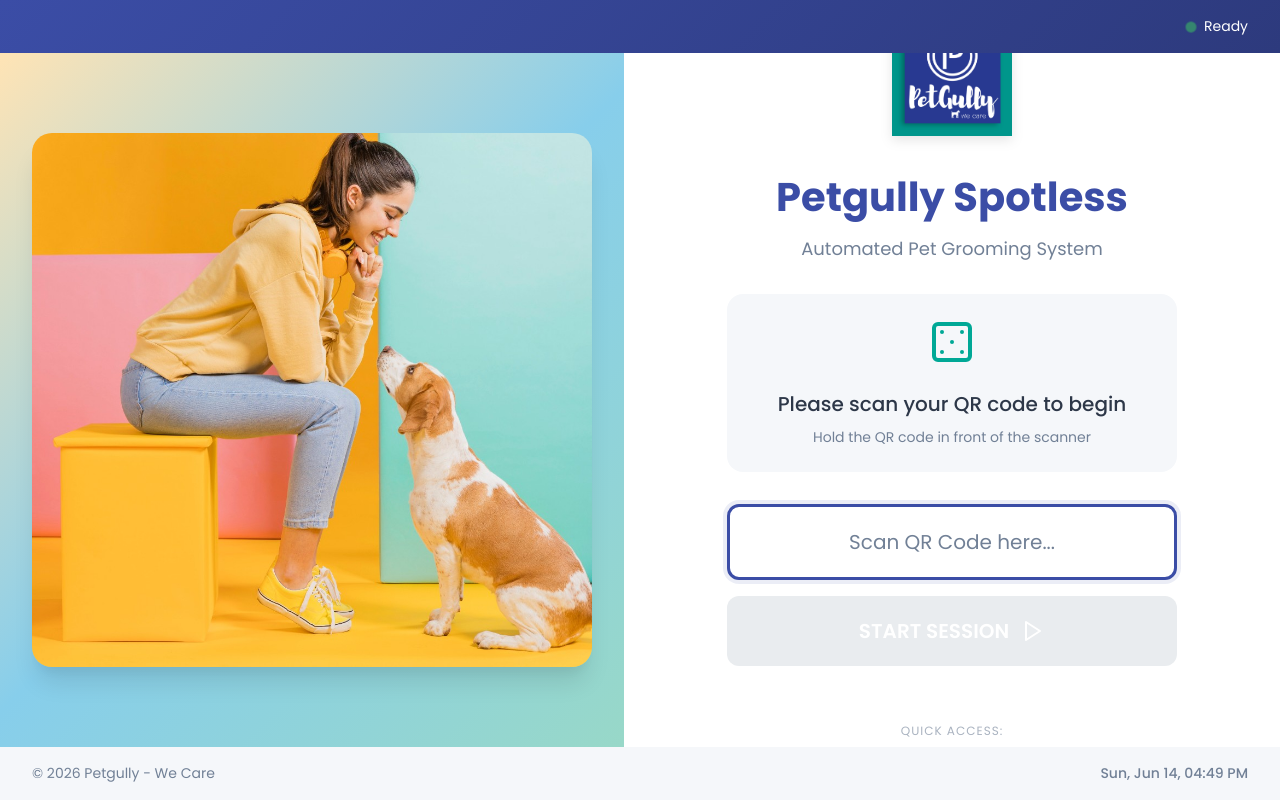
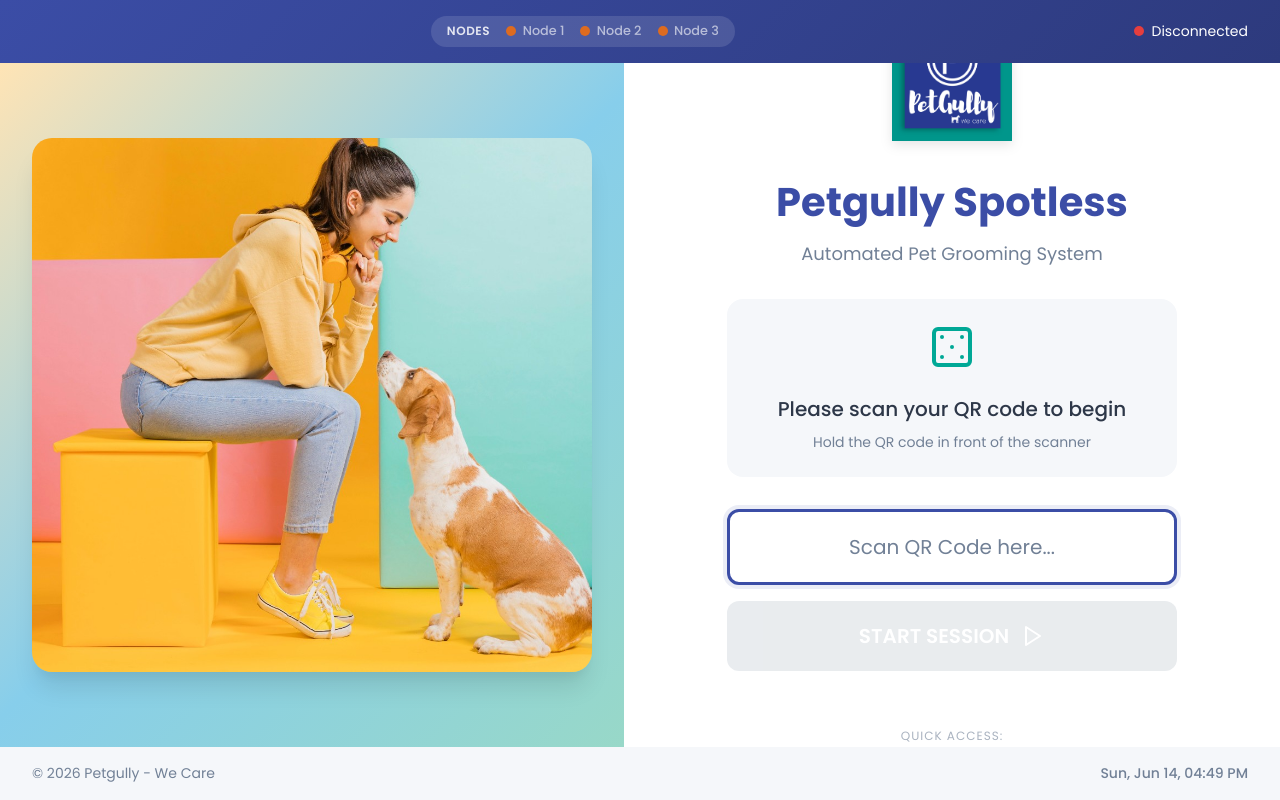
Before and after one commit to petgully/IOT_Spotless, a Flask app: page / in a window 1280 px wide. Run offline with Flask 3, Linux system fonts and the light colour scheme; some libraries are stand-ins or nearby versions.

Commit message:
feat(pi/kiosk): show ESP32 node online status + DB-based header indicator
Add a Node 1/2/3 status bar to the kiosk header that polls
/api/nodes/status (derived from the NodeController's MQTT heartbeat
tracking) every 10s, with green/red/orange dots for online/offline/unknown.

Repurpose the top-right header badge to reflect live database connectivity
instead of the Socket.IO connection (which flickered on every reconnect).
It now polls /api/db/status, which uses DatabaseManager.ensure_connected()
to ping and self-heal a stale link, showing "Ready" when connected and
"Disconnected" otherwise.

```diff
--- a/raspberry_pi/kiosk/static/css/style.css
+++ b/raspberry_pi/kiosk/static/css/style.css
@@ -103,6 +103,46 @@ html, body {
 @keyframes pulse {
     0%, 100% { opacity: 1; transform: scale(1); }
     50% { opacity: 0.7; transform: scale(1.1); }
+}
+
+.status-dot.unknown {
+    background: var(--warning-orange);
+    animation: none;
+}
+
+/* ESP32 Node Online Status Bar (header) */
+.node-status-bar {
+    display: flex;
+    align-items: center;
+    gap: 1rem;
+    padding: 0.4rem 1rem;
+    background: rgba(255, 255, 255, 0.12);
+    border-radius: 999px;
+}
+
+.node-status-bar-label {
+    font-size: 0.75rem;
+    font-weight: 600;
+    text-transform: uppercase;
+    letter-spacing: 0.05em;
+    opacity: 0.85;
+}
+
+.node-status-item {
+    display: flex;
+    align-items: center;
+    gap: 0.4rem;
+    font-size: 0.8rem;
+    font-weight: 500;
+}
+
+.node-status-name {
+    white-space: nowrap;
+}
+
+.node-status-item.is-offline .node-status-name,
+.node-status-item.is-unknown .node-status-name {
+    opacity: 0.6;
 }
 
 /* =============================================================================
--- a/raspberry_pi/kiosk/static/js/app.js
+++ b/raspberry_pi/kiosk/static/js/app.js
@@ -14,6 +14,8 @@ const CONFIG = {
     inputTimeout: 1500,  // ms to wait before auto-submit (for barcode scanners)
     minCodeLength: 1,   // Minimum valid code length (allow any length)
     maxCodeLength: 30,  // Maximum valid code length
+    nodeStatusInterval: 10000,  // ms between ESP32 node status polls
+    dbStatusInterval: 10000,    // ms between database status polls
 };
 
 // =============================================================================
@@ -47,9 +49,68 @@ document.addEventListener('DOMContentLoaded', () => {
     updateClock();
     setInterval(updateClock, 1000);
 
+    // ESP32 node online status (poll the Pi, which tracks MQTT heartbeats)
+    refreshNodeStatus();
+    setInterval(refreshNodeStatus, CONFIG.nodeStatusInterval);
+
+    // Database connection status (drives the top-right "Ready" indicator)
+    refreshDbStatus();
+    setInterval(refreshDbStatus, CONFIG.dbStatusInterval);
+
     // Keep input focused for barcode scanner
     keepInputFocused();
 });
+
+// =============================================================================
+// Database Status (top-right indicator)
+// =============================================================================
+async function refreshDbStatus() {
+    try {
+        const response = await fetch('/api/db/status');
+        const data = await response.json();
+        if (data.connected) {
+            updateStatus('online', 'Ready');
+        } else {
+            updateStatus('offline', 'Disconnected');
+        }
+    } catch (error) {
+        console.error('Failed to fetch database status:', error);
+        updateStatus('offline', 'Disconnected');
+    }
+}
+
+// =============================================================================
+// ESP32 Node Status
+// =============================================================================
+async function refreshNodeStatus() {
+    try {
+        const response = await fetch('/api/nodes/status');
+        const data = await response.json();
+        (data.nodes || []).forEach(updateNodeIndicator);
+    } catch (error) {
+        console.error('Failed to fetch node status:', error);
+        // On error, mark all known indicators offline
+        document.querySelectorAll('.node-status-item').forEach((item) => {
+            setNodeIndicatorState(item, 'offline');
+        });
+    }
+}
+
+function updateNodeIndicator(node) {
+    const item = document.getElementById(`nodeStatus-${node.node_id}`);
+    if (!item) return;
+    setNodeIndicatorState(item, node.state || (node.online ? 'online' : 'offline'));
+}
+
+function setNodeIndicatorState(item, state) {
+    const dot = item.querySelector('.status-dot');
+    if (dot) {
+        dot.className = `status-dot ${state}`;
+    }
+    item.classList.toggle('is-online', state === 'online');
+    item.classList.toggle('is-offline', state === 'offline');
+    item.classList.toggle('is-unknown', state === 'unknown');
+}
 
 // =============================================================================
 // WebSocket Connection
@@ -57,14 +118,16 @@ document.addEventListener('DOMContentLoaded', () => {
 function initializeSocket() {
     socket = io();
 
+    // Note: the top-right header indicator now reflects DATABASE connectivity
+    // (see refreshDbStatus), not this WebSocket. The socket is still used for
+    // real-time scan/session push events below, but its connect/disconnect
+    // churn no longer drives the visible status badge.
     socket.on('connect', () => {
         console.log('Connected to server');
-        updateStatus('online', 'Ready');
     });
 
     socket.on('disconnect', () => {
         console.log('Disconnected from server');
-        updateStatus('offline', 'Offline');
     });
 
     socket.on('scan_success', (data) => {
--- a/raspberry_pi/kiosk/templates/index.html
+++ b/raspberry_pi/kiosk/templates/index.html
@@ -12,9 +12,27 @@
         <!-- Header -->
         <header class="header">
             <div class="machine-id">{{ machine_id }}</div>
-            <div class="status-indicator" id="statusIndicator">
-                <span class="status-dot online"></span>
-                <span>Ready</span>
+
+            <!-- ESP32 Node Online Status -->
+            <div class="node-status-bar" id="nodeStatusBar" title="ESP32 node connection status">
+                <span class="node-status-bar-label">Nodes</span>
+                <div class="node-status-item" id="nodeStatus-spotless_node1">
+                    <span class="status-dot offline"></span>
+                    <span class="node-status-name">Node 1</span>
+                </div>
+                <div class="node-status-item" id="nodeStatus-spotless_node2">
+                    <span class="status-dot offline"></span>
+                    <span class="node-status-name">Node 2</span>
+                </div>
+                <div class="node-status-item" id="nodeStatus-spotless_node3">
+                    <span class="status-dot offline"></span>
+                    <span class="node-status-name">Node 3</span>
+                </div>
+            </div>
+
+            <div class="status-indicator" id="statusIndicator" title="Database connection status">
+                <span class="status-dot offline"></span>
+                <span>Checking&hellip;</span>
             </div>
         </header>
 
--- a/raspberry_pi/kiosk/web_server.py
+++ b/raspberry_pi/kiosk/web_server.py
@@ -29,6 +29,7 @@ from flask_socketio import SocketIO, emit
 
 sys.path.insert(0, os.path.dirname(os.path.dirname(os.path.abspath(__file__))))
 
+from config import NODES
 from qr_validator import validate_qr  # contract v1.1 dispatcher
 from session_runner import SessionRunner
 from session_stages import (
@@ -47,6 +48,10 @@ socketio = SocketIO(app, cors_allowed_origins="*", async_mode="threading")
 _spotless_app = None
 _session_runner: SessionRunner = None
 _db = None
+
+# Fixed Node 1 / 2 / 3 ordering for the kiosk status indicators. Built once
+# from config.NODES so the header order is stable across requests.
+_NODE_CATALOG = list(NODES.items())
 
 
 # =============================================================================
@@ -175,6 +180,63 @@ def get_status():
             "queue_depth": cloud_queue_depth,
         },
         "recovery_pending": _recovery_pending_summary(),
+    })
+
+
+@app.route("/api/db/status")
+def get_db_status():
+    """Live database connectivity for the header indicator.
+
+    Uses DatabaseManager.ensure_connected(), which pings the DB and
+    transparently reconnects a stale link, so the indicator reflects whether
+    the database is actually reachable right now (not just whether we once
+    connected at boot). Returns connected=False if the DB is unreachable or
+    not configured.
+    """
+    connected = False
+    if _db is not None:
+        try:
+            connected = bool(_db.ensure_connected())
+        except Exception as e:
+            logger.warning(f"db status check failed: {e}")
+            connected = False
+    return jsonify({"connected": connected})
+
+
+@app.route("/api/nodes/status")
+def get_nodes_status():
+    """Online/offline status of each ESP32 node for the kiosk header.
+
+    Reads live state from the NodeController (which derives online/offline
+    from MQTT heartbeats on spotless/nodes/+/status). Returns a stable,
+    ordered list so the UI can render fixed Node 1 / 2 / 3 indicators even
+    when the controller is unavailable (e.g. dev / no-hardware mode).
+    """
+    nodes = []
+    controller = getattr(_spotless_app, "controller", None) if _spotless_app else None
+
+    states = {}
+    if controller is not None:
+        try:
+            states = {
+                node_id: state.value
+                for node_id, state in controller.get_all_node_states().items()
+            }
+        except Exception as e:
+            logger.warning(f"node status fetch failed: {e}")
+
+    for idx, (node_id, cfg) in enumerate(_NODE_CATALOG, start=1):
+        nodes.append({
+            "node_id": node_id,
+            "label": f"Node {idx}",
+            "name": cfg.get("name", node_id),
+            "state": states.get(node_id, "unknown"),
+            "online": states.get(node_id) == "online",
+        })
+
+    return jsonify({
+        "available": controller is not None,
+        "nodes": nodes,
     })
 
 
```
